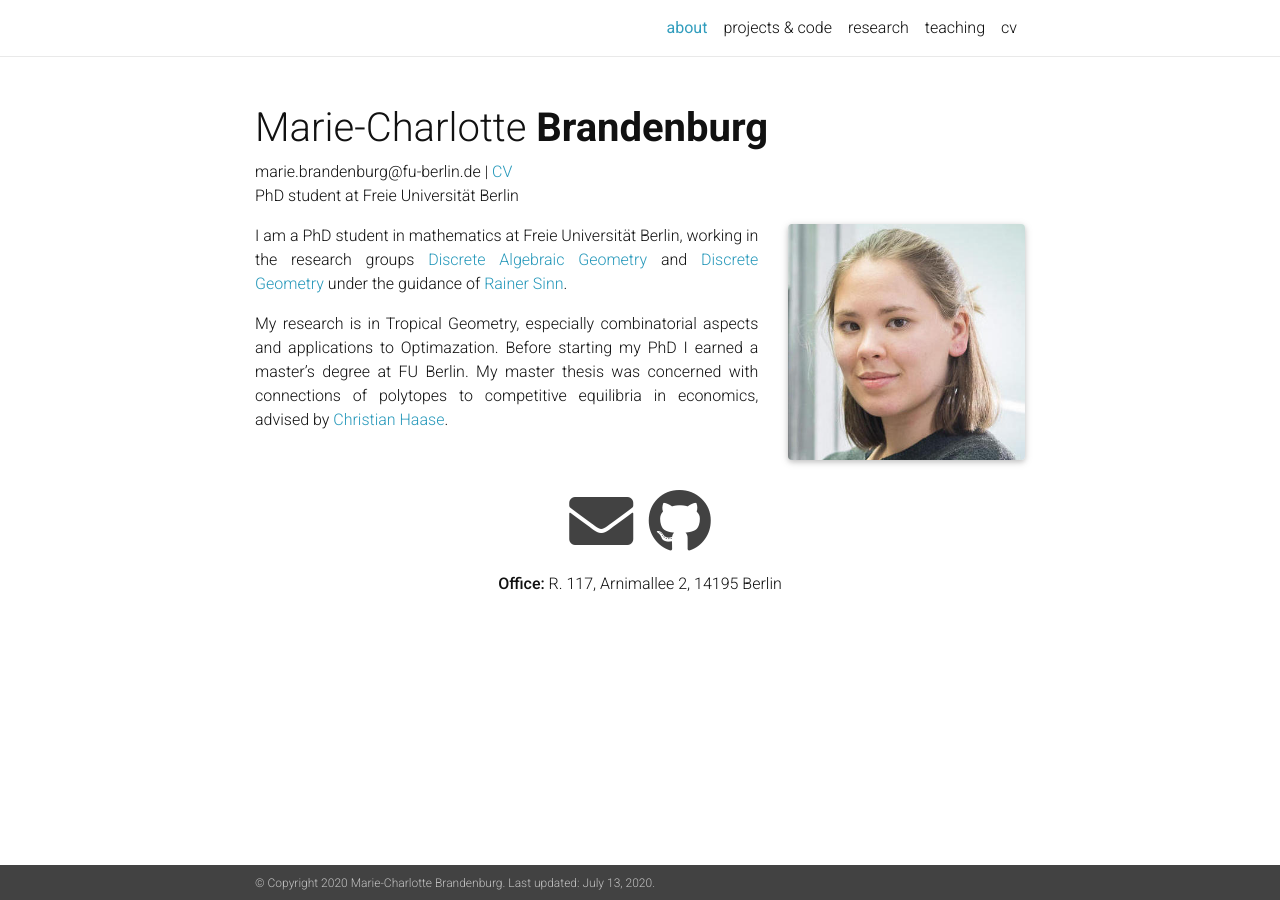
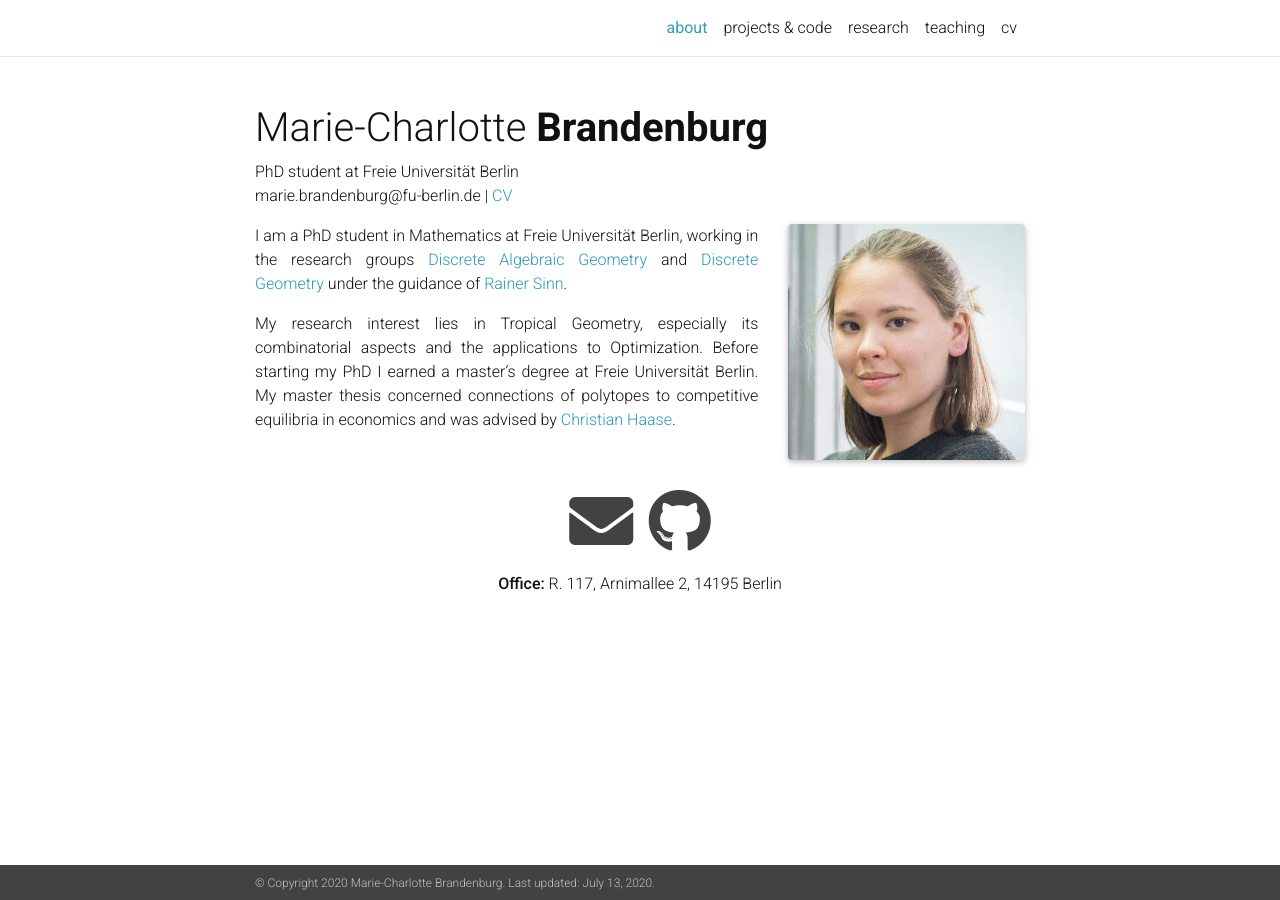
Before and after one commit to mariebrandenburg/mariebrandenburg.github.io, a Jekyll site: the page built from _pages/about.md, in a window 1280 px wide. Built offline with Jekyll 4.4.1, drawn with Linux system fonts in a browser that asks for light colours; nearby versions of some CDN libraries; a style sheet for code colours, icons or effects is not loaded.

Commit message:
about update

```diff
--- a/_pages/about.md
+++ b/_pages/about.md
@@ -3,7 +3,7 @@ order: 0
 layout: about
 title: about
 permalink: /
-description:  marie.brandenburg@fu-berlin.de | <a href="assets/pdf/CV.pdf">CV</a> <br> PhD student at Freie Universität Berlin
+description:  PhD student at Freie Universität Berlin <br> marie.brandenburg@fu-berlin.de | <a href="assets/pdf/CV.pdf">CV</a>
 
 profile:
   align: right
@@ -14,6 +14,6 @@ news: false
 social: true
 ---
 
-I am a PhD student in mathematics at Freie Universität Berlin, working in the research groups [Discrete Algebraic Geometry](http://www.mi.fu-berlin.de/math/groups/ag-diskret-algebra-geom/index.html) and [Discrete Geometry](https://www.mi.fu-berlin.de/en/math/groups/discgeom/index.html) under the guidance of [Rainer Sinn](http://page.mi.fu-berlin.de/rsinn/index_en.html).
+I am a PhD student in Mathematics at Freie Universität Berlin, working in the research groups [Discrete Algebraic Geometry](http://www.mi.fu-berlin.de/math/groups/ag-diskret-algebra-geom/index.html) and [Discrete Geometry](https://www.mi.fu-berlin.de/en/math/groups/discgeom/index.html) under the guidance of [Rainer Sinn](http://page.mi.fu-berlin.de/rsinn/index_en.html).
 
-My research is in Tropical Geometry, especially combinatorial aspects and applications to Optimazation. Before starting my PhD I earned a master's degree at FU Berlin. My master thesis was concerned with connections of polytopes to competitive equilibria in economics, advised by [Christian Haase](https://www.mi.fu-berlin.de/en/math/groups/ag-diskret-algebra-geom/members/Professoren/christian_haase.html).
+My research interest lies in Tropical Geometry, especially its combinatorial aspects and the applications to Optimization. Before starting my PhD I earned a master's degree at Freie Universität Berlin. My master thesis concerned connections of polytopes to competitive equilibria in economics and was advised by [Christian Haase](https://www.mi.fu-berlin.de/en/math/groups/ag-diskret-algebra-geom/members/Professoren/christian_haase.html).
--- a/_projects/polytopia.markdown
+++ b/_projects/polytopia.markdown
@@ -9,10 +9,10 @@ facebook: polytopia.eu
 ---
 
 
-[Polytopia](polytopia.eu) is a math communication project that makes polytopes accessible to a general audience. This project is associated to the Collaborative Research Center [Discretization in Geometry and Dynamics](https://www.discretization.de/projects/CaP/), lead by [Anna Hartkopf](https://www.mi.fu-berlin.de/math/groups/discgeom/members/hartkopf.html).
+[Polytopia](https://www.polytopia.eu) is a math communication project that makes polytopes accessible to a general audience. This project is associated to the Collaborative Research Center [Discretization in Geometry and Dynamics](https://www.discretization.de/projects/CaP/) and was lead by [Anna Hartkopf](https://www.mi.fu-berlin.de/math/groups/discgeom/members/hartkopf.html).
 
-On the website, you can adopt a 3-dimensional polytope and customize it by coloring its faces. It is accompanied by a crafting sheet and files for 3d-printing, with which it can be brought to life in the real world. Using a VR viewer such as a `Google Cardboard`, you can investigate all of the polytopes on the website in virtual reality.
-Additionally, there is teaching material for middle and high school classes, as well as a mini-game, in which one can find Hamiltonial cycles on the 1-skeleton of the polytope.
+On the website one can adopt a 3-dimensional polytope, give it a name and customize it by coloring its faces. It is accompanied by a crafting sheet and files for 3D-printing, with which it can be brought to life in the real world. Using a VR viewer such as a `Google Cardboard`, all polytopes can be investigated on the website in virtual reality.
+To explore the world of polyhedra even further, there is teaching material for middle and high school classes, as well as a mini-game, in which one can find Hamiltonian cycles on the 1-skeleton of the polytopes.
 
 The implementation of the `ThreeJS`-viewer that is used to display the polytopes can be found [in this repository](https://github.com/mariebrandenburg/polytopia). It also contains the implementation of the VR viewer and the mini-game for finding Hamiltonian cycles.
 
```
Also changed, not shown: 1 other file.
